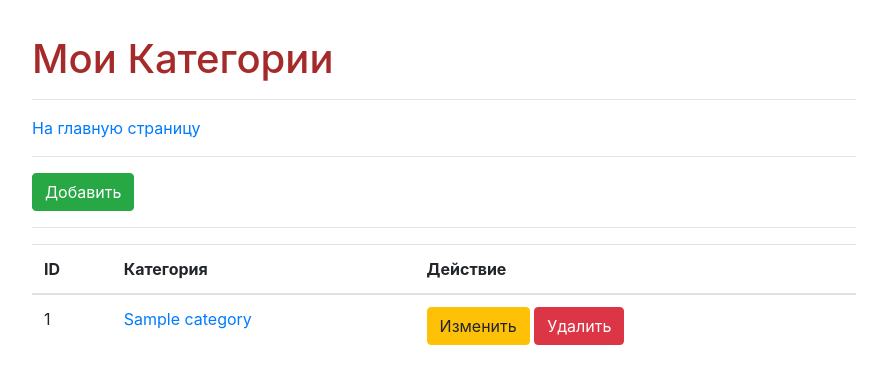
After one commit to A-Y-B/test-marlin, a PHP site: page /categories/categories.php in a window 1280 px wide. The commit adds this page. Shown: the top 384 px of the page, without its empty margins (238-1125 px from the left). Run offline with PHP 8.4, Linux system fonts and the light colour scheme; tables that the repository leaves empty or names only in its code hold one stand-in row (values such as "Sample post").

Commit message:
Создал категории

```diff
--- /dev/null
+++ b/categories/categories.php
@@ -0,0 +1,68 @@
+<?php
+// Подключение и выборка с БД
+$pdo = new PDO('mysql:host=localhost; dbname=student;', 'root', '');
+$sql = 'SELECT * FROM categories';
+$statement = $pdo->query($sql);
+
+$categories = $statement->fetchAll(PDO::FETCH_ASSOC);
+//var_dump($products);die;
+?>
+
+<!doctype html>
+<html lang="en">
+<head>
+    <meta charset="UTF-8">
+    <meta name="viewport"
+          content="width=device-width, user-scalable=no, initial-scale=1.0, maximum-scale=1.0, minimum-scale=1.0">
+    <meta http-equiv="X-UA-Compatible" content="ie=edge">
+    <link rel="stylesheet" href="https://stackpath.bootstrapcdn.com/bootstrap/4.4.1/css/bootstrap.min.css">
+    <link rel="stylesheet" href="../not/my.css">
+
+    <title>test-marlin/categories/categories.php - Категории</title>
+</head>
+
+<body>
+<div class="container">
+<div class="row">
+<div class="col-md-10">
+    <h1>Мои Категории</h1>
+    <hr>
+    <a href="/index.php" >На главную страницу</a>
+    <hr>
+    <a href="/categories/create-categories.php" class="btn btn-success">Добавить</a>
+    <hr>
+    <table class="table">
+        <thead>
+            <tr>
+                <th>ID</th>
+                <th>Категория</th>
+                <th>Действие</th>
+            </tr>
+        </thead>
+
+        <tbody>
+            <!-- PHP foreach -->
+            <?php foreach ($categories as $category): ?>
+                <tr>
+                    <td>
+                        <?php echo $category['id']; ?>
+                    </td>
+                    <td>
+                        <a href="/categories/show.php?id=<?php echo $category['id']; ?>"><?php echo $category['title']; ?></a>
+                    </td>
+
+                    <td>
+                        <a href="/categories/edit.php?id=<?php echo $category['id']; ?>" class="btn btn-warning">Изменить</a>
+                        <a href="/categories/delete.php?id=<?php echo $category['id'];?>" class="btn btn-danger" onclick="return confirm('Вы уверены в удалении?')">Удалить</a>
+                    </td>
+                </tr>
+            <?php endforeach; ?>
+            <!-- /PHP foreach -->
+        </tbody>
+    </table>
+</div>
+</div>
+</div>
+
+</body>
+</html>
--- /dev/null
+++ b/categories/create-categories.php
@@ -0,0 +1 @@
+<?php
--- /dev/null
+++ b/categories/create-store-categories-db.php
@@ -0,0 +1 @@
+<?php
--- /dev/null
+++ b/categories/delete.php
@@ -0,0 +1 @@
+<?php
--- /dev/null
+++ b/categories/edit-update-categories-db.php
@@ -0,0 +1 @@
+<?php
--- /dev/null
+++ b/categories/edit.php
@@ -0,0 +1 @@
+<?php
--- /dev/null
+++ b/categories/show.php
@@ -0,0 +1 @@
+<?php
--- a/create-index.php
+++ b/create-index.php
@@ -40,7 +40,7 @@ $categories = $statement->fetchAll(PDO::FETCH_ASSOC);
     <link rel="stylesheet" href="https://stackpath.bootstrapcdn.com/bootstrap/4.4.1/css/bootstrap.min.css">
     <link rel="stylesheet" href="not/my.css">
 
-    <title>test-marlin\create.php</title>
+    <title>test-marlin/create.php - Добавить</title>
 </head>
 
 <body>
@@ -69,7 +69,7 @@ $categories = $statement->fetchAll(PDO::FETCH_ASSOC);
             <label for="">Категории</label>
                 <select name="categories" id="">
 
-                    <!-- foreach ($categories as $category)-->
+                    <!-- foreach (ries as ry)-->
                     <?php foreach ($categories as $category): ?>
 
                             <option value=""><?php echo $category['title']; ?></option>
--- a/index.php
+++ b/index.php
@@ -15,7 +15,7 @@ $products = $statement->fetchAll(PDO::FETCH_ASSOC);
     <meta name="viewport"
           content="width=device-width, user-scalable=no, initial-scale=1.0, maximum-scale=1.0, minimum-scale=1.0">
     <meta http-equiv="X-UA-Compatible" content="ie=edge">
-    <title>test-marlin\index.php</title>
+    <title>test-marlin/index.php</title>
     <link rel="stylesheet" href="https://stackpath.bootstrapcdn.com/bootstrap/4.4.1/css/bootstrap.min.css">
     <link rel="stylesheet" href="not/my.css">
 </head>
@@ -25,6 +25,9 @@ $products = $statement->fetchAll(PDO::FETCH_ASSOC);
         <div class="row">
             <div class="col-md-10">
                 <h1>Мои продукты</h1>
+                <hr>
+                <a href="/categories/categories.php">Категории</a>
+                <hr>
                 <a href="create-index.php" class="btn btn-success">Добавить</a>
                 <hr>
                 <table class="table">
```
Also changed, not shown: not/_form.php (renamed from form.php, +2 -10 lines), not/_comments.php (renamed from comments.php), not/_pdo.php (renamed from pdo.php), not/_select.php (renamed from select.php), not/my.css (renamed from my.css).
